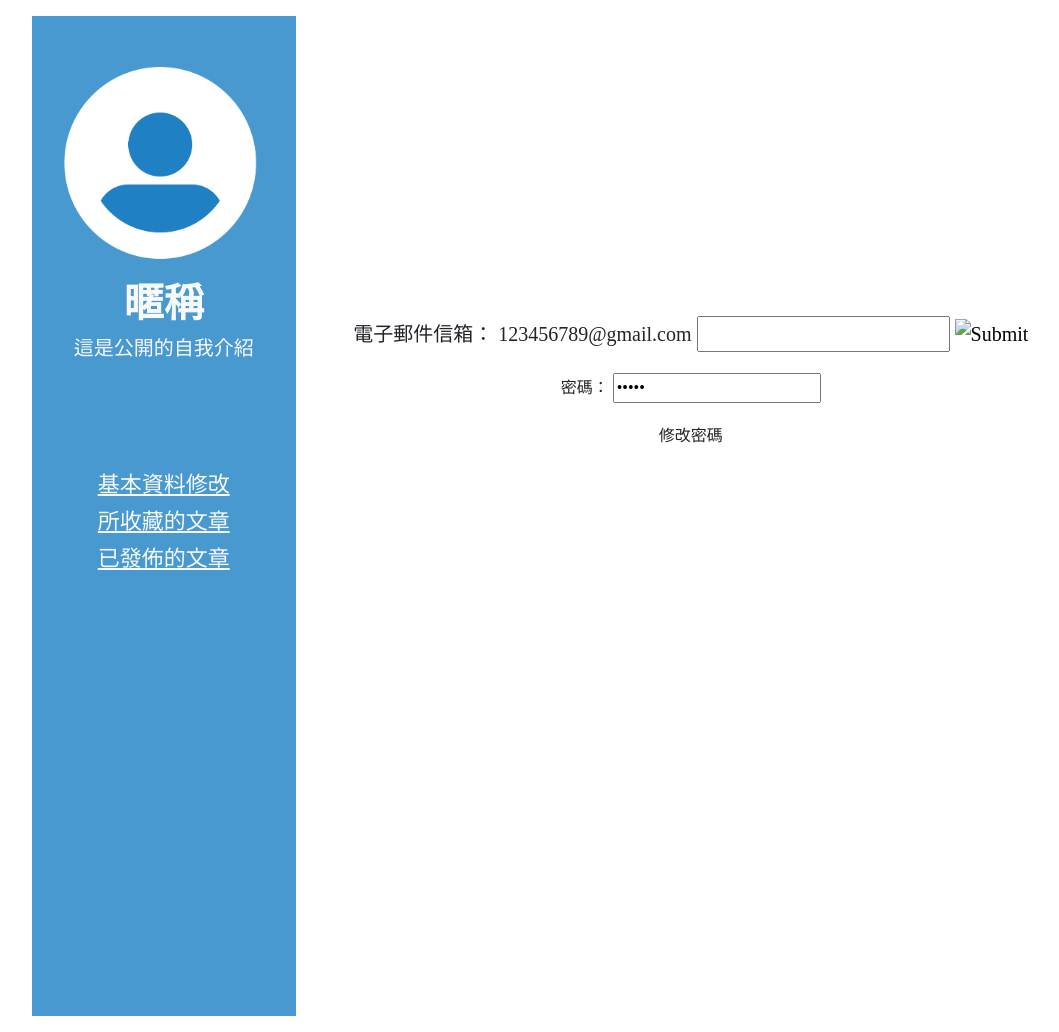
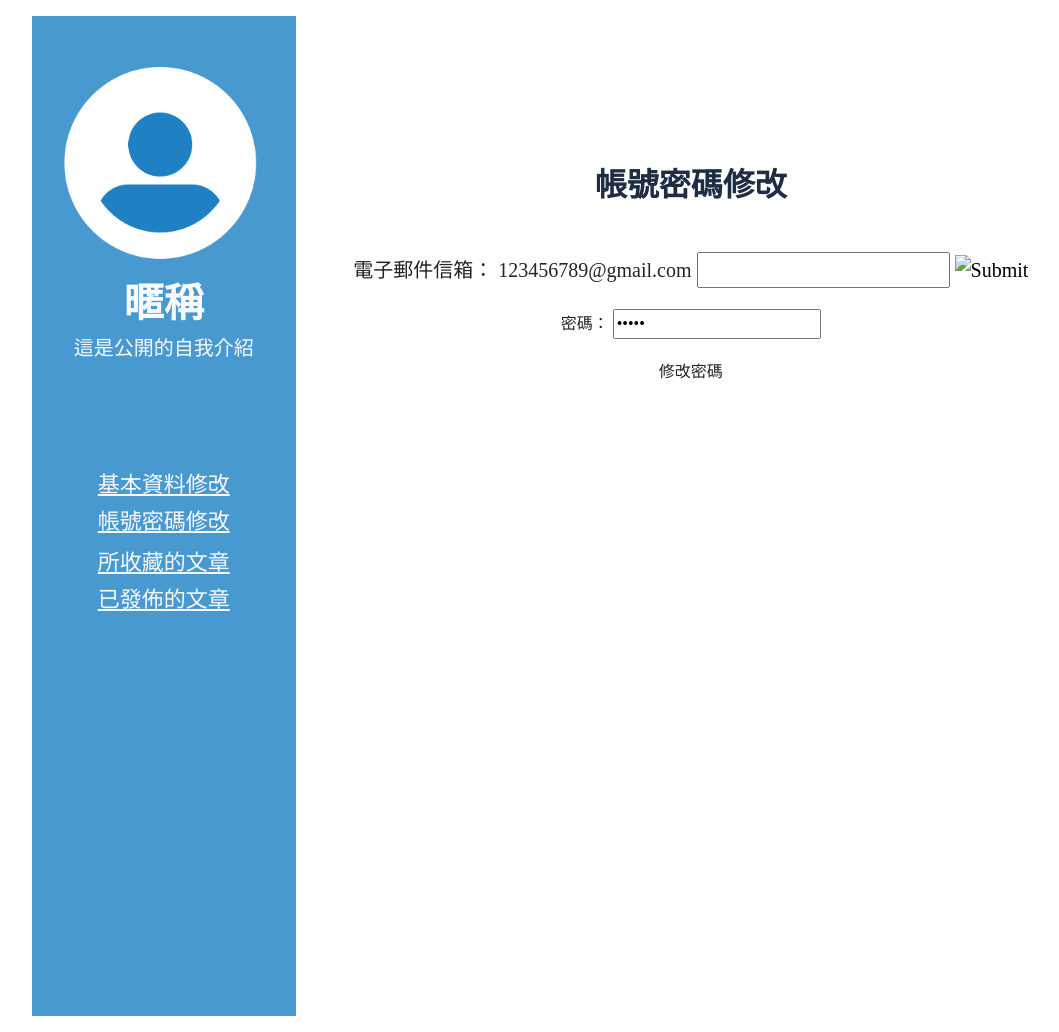
Before and after one commit to wusamzong/forum, a PHP site: the page made by 切版_帳密_profile_editInfo copy.php in a window 1280 px wide; the page is wider, and only the part inside the window is pictured. Shown: the part 135-1167 px from the top of that part, without its empty margins (81-1140 px from the left). Run offline with PHP 8.4, Linux system fonts and the light colour scheme; some libraries are stand-ins or nearby versions.

Commit message:
css整合

```diff
--- a/_css.php
+++ b/_css.php
@@ -1,9 +1,158 @@
 <link rel="stylesheet" href="https://stackpath.bootstrapcdn.com/bootstrap/4.2.1/css/bootstrap.min.css" integrity="sha384-GJzZqFGwb1QTTN6wy59ffF1BuGJpLSa9DkKMp0DgiMDm4iYMj70gZWKYbI706tWS" crossorigin="anonymous">
 <style>
-  body{ font-family: '微軟正黑體';}
-  .articalContentPreview{
+  body {
+    font-family: '微軟正黑體';
+  }
+
+  .articalContentPreview {
     height: 200px;
     overflow: hidden;
 
   }
+
+  /** profile_mine */
+
+  /**相同的部分*/
+  .bodyOverflow {
+    overflow: hidden;
+  }
+
+  .bodyMargin {
+    margin: 0 10%;
+  }
+
+  .leftNavigationBar {
+    height: 1000px;
+    background: #4899D0;
+  }
+
+  .leftNavigationFlex {
+    height: 750px;
+  }
+
+  .basicInformation {
+    font-size: 22px;
+    margin-top: 100px;
+    text-decoration: underline;
+  }
+
+  .otherProfileData {
+    font-size: 22px;
+    text-decoration: underline;
+  }
+
+  /**相同的部分*/
+
+  /**profile_editInfo */
+
+  .flexHight {
+    height: 700px;
+  }
+
+  .titleColor {
+    color: #1D2D44;
+  }
+
+  .editInfoContentPadding {
+    padding-left: 250px;
+  }
+
+  .uploadHeaderButton {
+    margin-left: 100px;
+    background: #1F81C4;
+    border: #1F81C4;
+  }
+
+  .trueName {
+    font-size: 20px;
+    margin-top: 20px;
+  }
+
+  .nickname_Selfintroduction {
+    font-size: 20px;
+  }
+
+  /**profile_keptArticles */
+  .flexHight {
+    height: 700px;
+  }
+
+  .titleColor {
+    color: #1D2D44;
+  }
+
+  /**profile_myArticles */
+
+  .flexHight {
+    height: 700px;
+  }
+
+  .titleColor {
+    color: #1D2D44;
+  }
+
+  /**myarticles_article_preview */
+  .trashCan {
+    margin-left: 280px;
+    margin-top: -5px;
+  }
+
+  /**帳密_profile_editInfo copy */
+  .accontContentMargin {
+    margin-top: 300px;
+  }
+  .accountTitle{
+    color: #1D2D44;margin-top:-150;
+  }
+
+  .flexHight {
+    height: 700px;
+  }
+
+  .accont {
+    font-size: 20px;
+  }
+
+  .passwordFlex {
+    width: 40vw;
+    position: absolute;
+    top: -250px;
+    right: 70px;
+  }
+.changePasswordFlex{
+  width: 40vw; position:absolute; top: -250px; right: 70px;
+}
+  .close {
+    margin-left: 30vw;
+  }
+
+  .changePasswordColor {
+    color: #1D2D44;
+  }
+
+  /**profile_others*/
+  .bodyMargin {
+    margin: 0 10%;
+  }
+
+  .homePageBg {
+    height: 250px;
+    background: #4899D0;
+  }
+
+  .nickname{
+    margin-top:60px ;margin-left:60px ;color:#FFFFFF;
+  }
+
+  .followCol{
+    margin-top:70px ; margin-left:-55px ;
+  }
+  .followButton{
+    background: #1D2D44; border: #1D2D44;
+  }
+
+  .otherSelfIntroduction{
+    color:#FFFFFF;
+}
+
 </style>
--- a/切版_myarticles_article_preview.php
+++ b/切版_myarticles_article_preview.php
@@ -32,7 +32,7 @@
                     <span>2 hours ago</span>
                 </div>
                 <div class="col-2 text-right">
-                    <img src="./images/site/垃圾桶.png" height="50px" class="" style="margin-left:280px;margin-top:-5px;" alt="刪除">
+                    <img src="./images/site/垃圾桶.png" height="50px" class="trashCan" alt="刪除">
                 </div>
                 <div class="col-2 text-right">
                     <img src="./images/site/編輯.png" height="35px" class="ml-2" alt="編輯">
--- a/切版_帳密_profile_editInfo copy.php
+++ b/切版_帳密_profile_editInfo copy.php
@@ -8,30 +8,33 @@
 	<?php require('_js.php') ?>
 </head>
 
-<body style="overflow:hidden;">
-	<div class="container-md" style="margin: 0 10%;" id="app">
+
+<body class="bodyOverflow">
+	<div class="container-md bodyMargin" id="app">
 		<div class="row">
 			<div class="col-12">
 				<?php require("切版_header,登入後.php"); ?>
 			</div>
-			<div class="col-3" style="height:1000px; background:#4899D0;">
-				<div class="d-flex align-items-center flex-column bd-highlight mb-3" style="height:750px;">
+			<div class="col-3 leftNavigationBar">
+				<div class="d-flex align-items-center flex-column bd-highlight mb-3 leftNavigationFlex">
 					<img src="./images/site/大頭貼2.png" height="200px" alt="個人照片" class="mt-5 ml-4" />
 					<h1 class="text-light mt-3 font-weight-bold">暱稱</h1>
 					<h5 class="text-light">這是公開的自我介紹</h5>
-					<a class="text-light  " style="font-size: 22px ;margin-top:100px;text-decoration: underline; " href="">基本資料修改</a>
-					<a class="text-light my-1" style="font-size: 22px;text-decoration: underline;" href="">所收藏的文章</a>
-					<a class="text-light " style="font-size: 22px;text-decoration: underline;" href="">已發佈的文章</a>
+					<a class="text-light  basicInformation" href="">基本資料修改</a>
+					<a class="text-light my-1 otherProfileData"  href="">帳號密碼修改</a>
+					<a class="text-light my-1 otherProfileData" href="">所收藏的文章</a>
+					<a class="text-light otherProfileData" href="">已發佈的文章</a>
 				</div>
 			</div>
 
 
 
-			<div class="col-9" style="margin-top:300px;">
+			<div class="col-9 accontContentMargin">
+			<h2 class=" mb-5 font-weight-bolder text-center accountTitle">帳號密碼修改</h2>
 
-				<div class="d-flex align-items-center flex-column bd-highlight mb-3 " style=height:700px;>
+				<div class="d-flex align-items-center flex-column bd-highlight mb-3 flexHight">
 
-					<p style="font-size: 20px;">
+					<p class="accont">
 						<label for="email">電子郵件信箱：</label>
 						<span>123456789@gmail.com</span>
 						<input type="text" name="email" />
@@ -46,9 +49,9 @@
 				</div>
 				<div>
 
-					<form class="align-items-center flex-column p-4 bg-light border" :class="[step ? 'd-flex':'d-none']" style="width: 40vw; position:absolute; top: -250px; right: 70px;">
-						<img src="./images/site/關閉3.png" height="60px" style="margin-left: 30vw;" alt="關閉" @click="turnstep" />
-						<h1 class=" font-weight-bold text-center " style="color:#1D2D44;">更改密碼</h1>
+					<form class="align-items-center flex-column p-4 bg-light border changePasswordFlex" :class="[step ? 'd-flex':'d-none']">
+						<img src="./images/site/關閉3.png" height="60px" class="close" alt="關閉" @click="turnstep" />
+						<h1 class=" font-weight-bold text-center changePasswordColor">更改密碼</h1>
 						<div class="form-group">
 							<label for="exampleInputPassword1">目前密碼</label>
 							<input type="password" class="form-control" placeholder="Password">
@@ -63,16 +66,6 @@
 						</div>
 						<button type="submit" class="btn btn-primary">Submit</button>
 					</form>
-					<!--
-					<div class="row">
-						<div class="col-8" style="height:400px; margin-top:-800px ;margin-left:150px ; background:#FFFFFF; box-shadow: 0px 4px 4px rgba(0, 0, 0, 0.25); border-radius: 20px;">
-							<h1 class=" font-weight-bold text-center mt-5" style="color:#1D2D44;">更改密碼</h1>
-							<input type="password" name="password" placeholder="目前密碼：" />
-							<input type="password" name="password" placeholder="新密碼：" />
-							<input type="password" name="password" placeholder="確認密碼：" />
-						</div>
-					</div>
-					-->
 
 
 				</div>
```
Also changed, not shown: 切版_profile_editInfo.php (+7 -7 lines), 切版_profile_keptArticles.php (+10 -10 lines), 切版_profile_mine.php (+7 -7 lines), 切版_profile_myArticles.php (+10 -10 lines), 切版_profile_others.php (+6 -6 lines).
